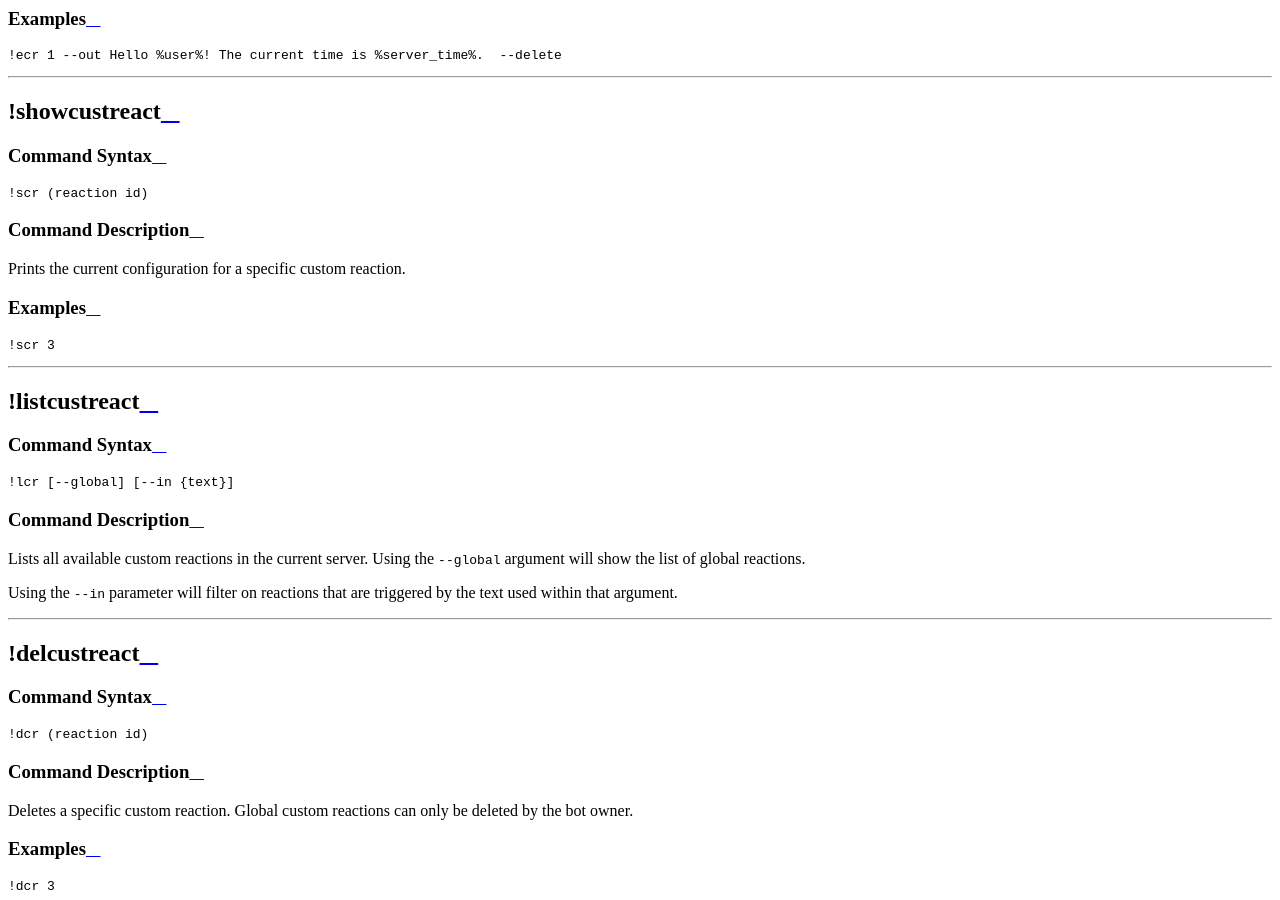
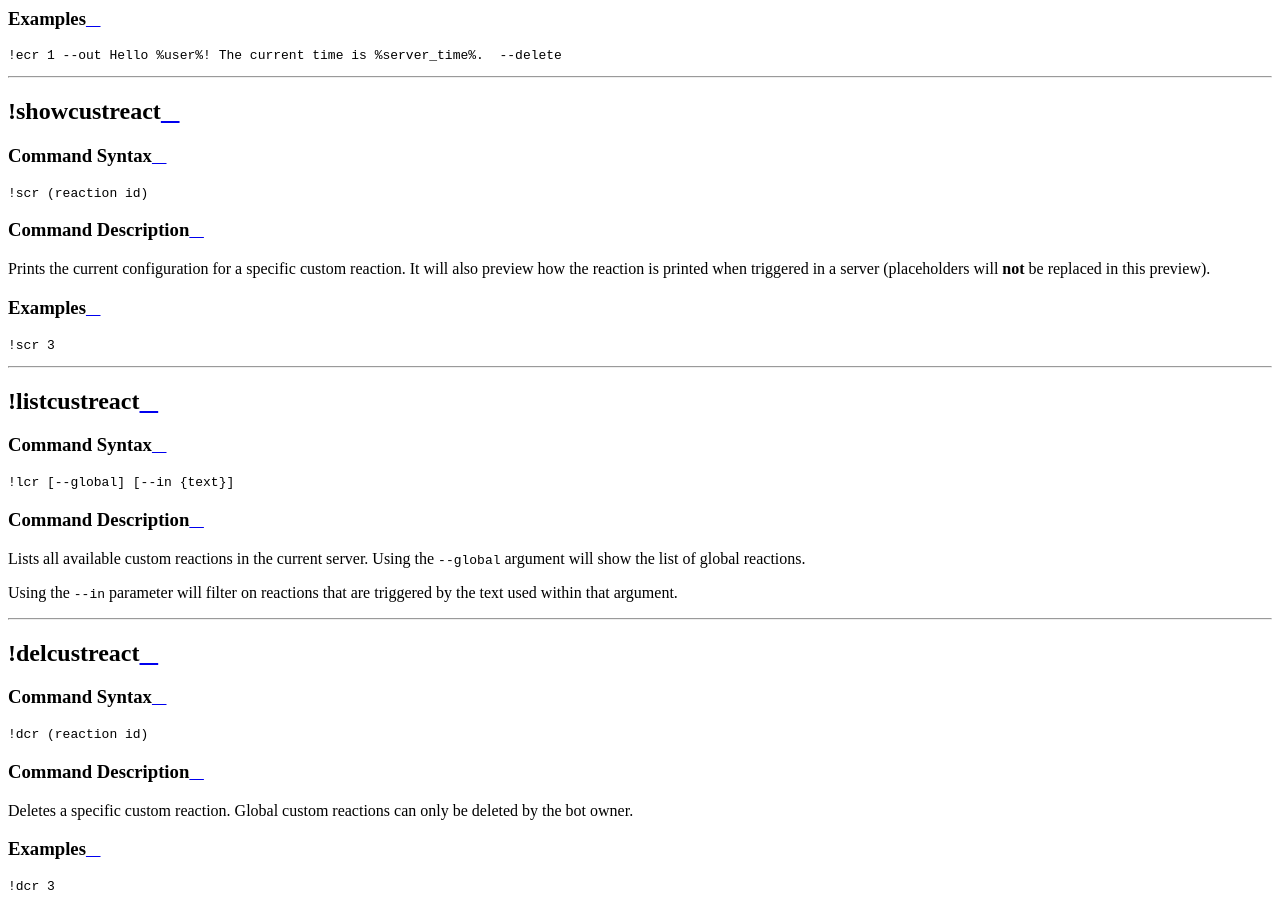
Before and after one commit to cycloptux/GiselleBot-Documentation, a Sphinx documentation site: the page built from docs/source/modules/custreact.rst, in a window 1280 px wide and 900 px high, scrolled down 2919 px. Built offline with Sphinx 7.4.7 and the Read the Docs theme 2.0.0, drawn with Linux system fonts in a browser that asks for light colours.

Commit message:
Updated scr documentation.

```diff
--- a/docs/source/modules/custreact.rst
+++ b/docs/source/modules/custreact.rst
@@ -99,7 +99,7 @@ Command Syntax
 
 Command Description
 ^^^^^^^^^^^^^^^^^^^
-Prints the current configuration for a specific custom reaction.
+Prints the current configuration for a specific custom reaction. It will also preview how the reaction is printed when triggered in a server (placeholders will **not** be replaced in this preview).
 
 Examples
 ^^^^^^^^
```
